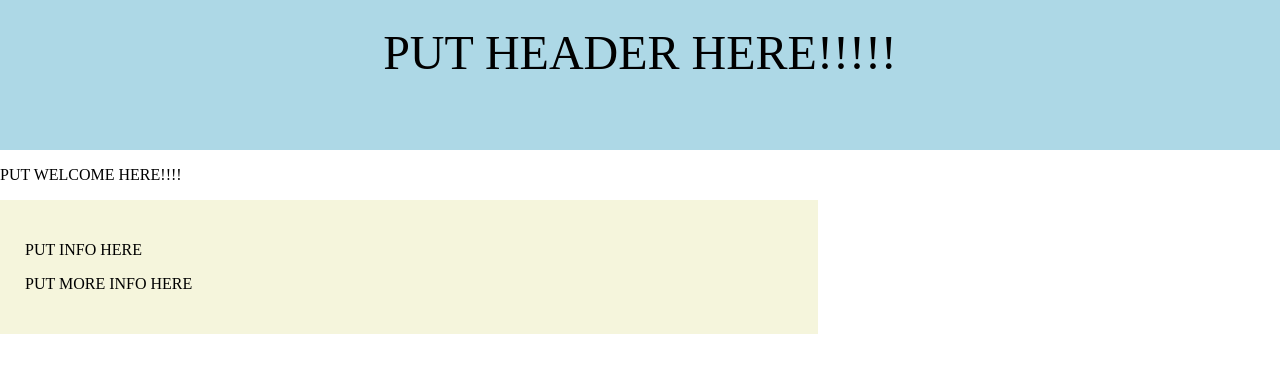
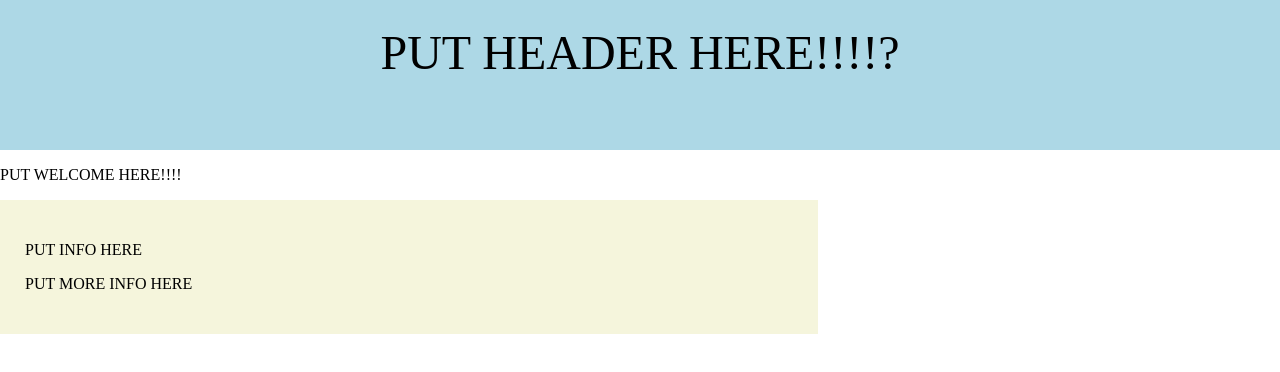
Before and after one commit to n-e0/tg-btr-intnet, a plain HTML site: page index.html in a window 1280 px wide. Drawn offline with Linux system fonts and the light colour scheme.

Commit message:
Update index.html

```diff
--- a/index.html
+++ b/index.html
@@ -46,7 +46,7 @@
 
 <body>
     <div class="header pad">
-        PUT HEADER HERE!!!!!
+        PUT HEADER HERE!!!!?
     </div>
     <div>
         <p class"welcome">
```
